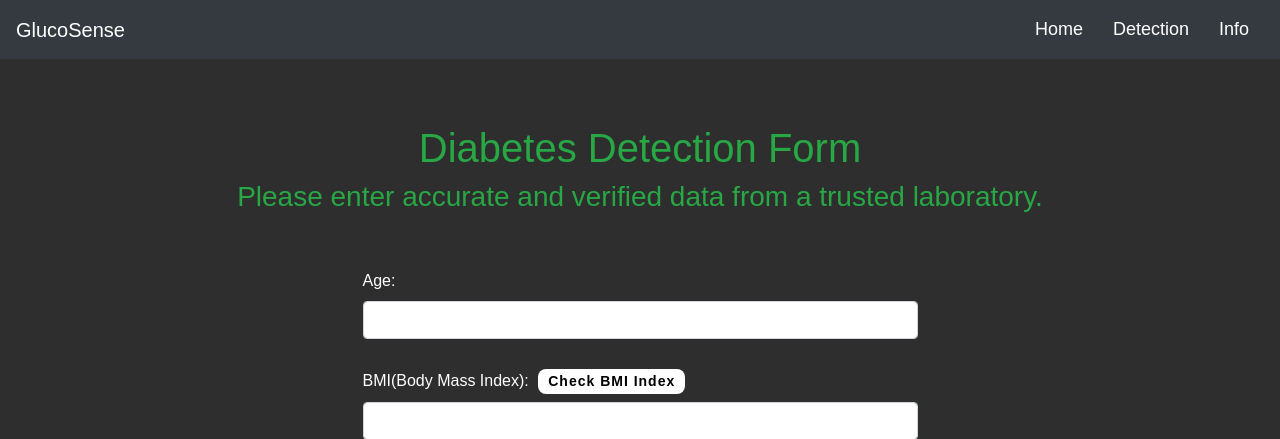
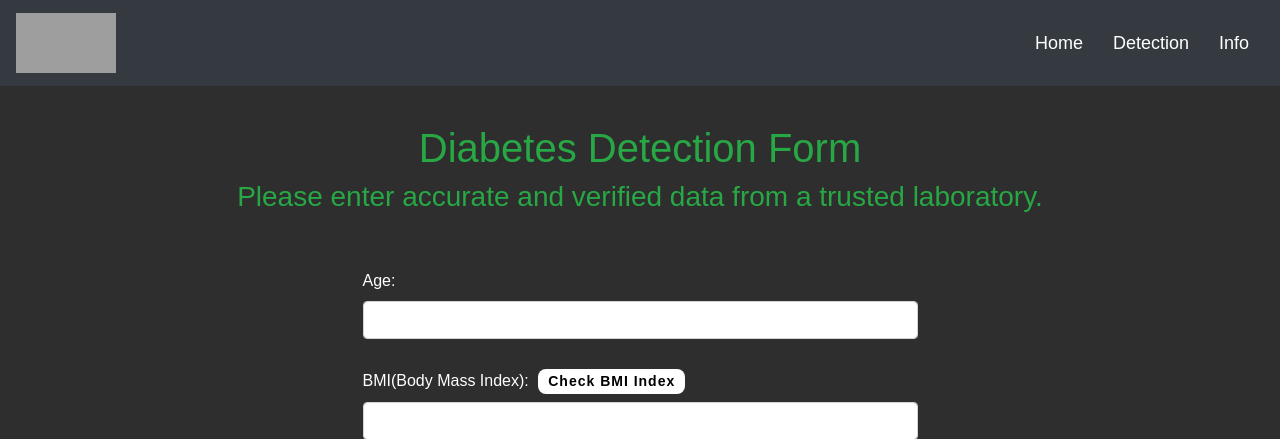
Before and after one commit to Vic710/Diabetes-Prediction-TechRush, a Flask app: page /detection in a window 1280 px wide. Shown: the top 439 px of the page. Run offline with Flask 3, Linux system fonts and the light colour scheme; parts of the project's set-up code (start-up, migrations or seed data) failed here and were passed over; some libraries are stand-ins or nearby versions; grey boxes are pictures that could not be loaded.

Commit message:
Update detection.html

```diff
--- a/templates/detection.html
+++ b/templates/detection.html
@@ -209,7 +209,9 @@
 
 <body>
     <nav class="navbar navbar-expand-lg navbar-dark bg-dark fixed-top">
-        <a class="navbar-brand" href="{{ url_for('index') }}">GlucoSense</a>
+        <a class="navbar-brand" href="{{ url_for('index') }}">
+            <img src="/static/logo.jpg" alt="Logo" style="height: 60px; width: 100px;">
+        </a>
         <button class="navbar-toggler" type="button" data-toggle="collapse" data-target="#navbarNav"
             aria-controls="navbarNav" aria-expanded="false" aria-label="Toggle navigation">
             <span class="navbar-toggler-icon"></span>
```
